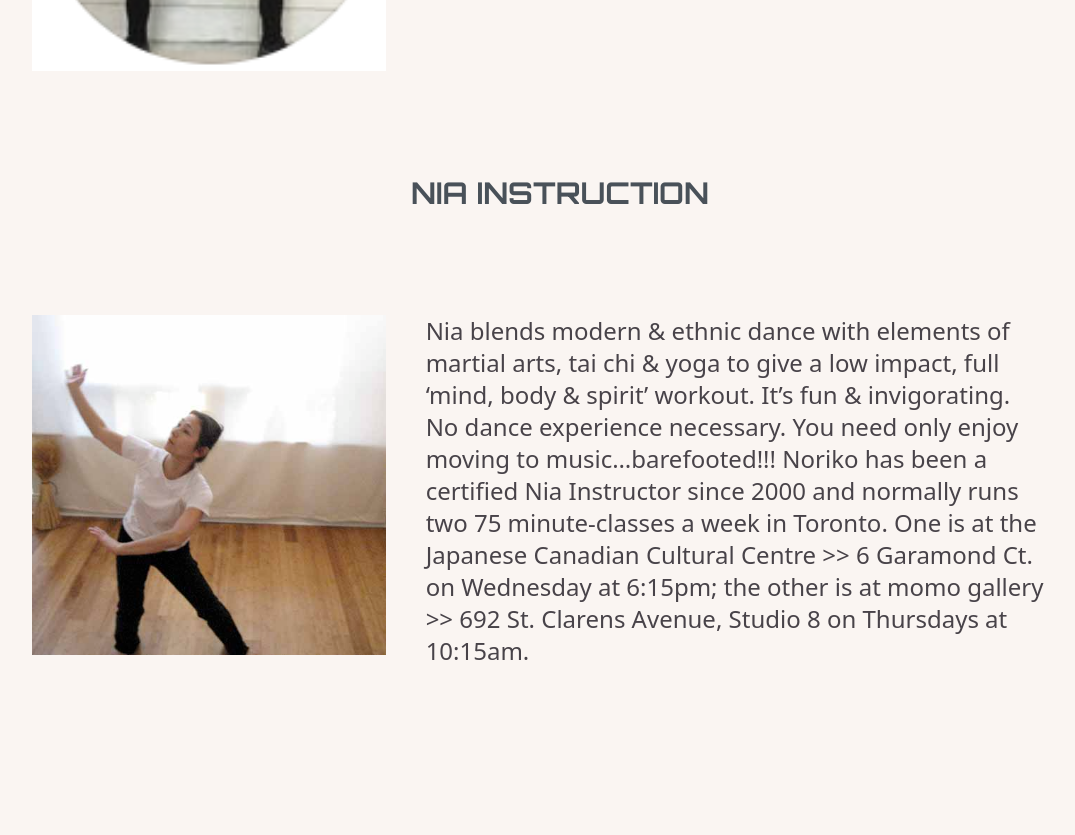
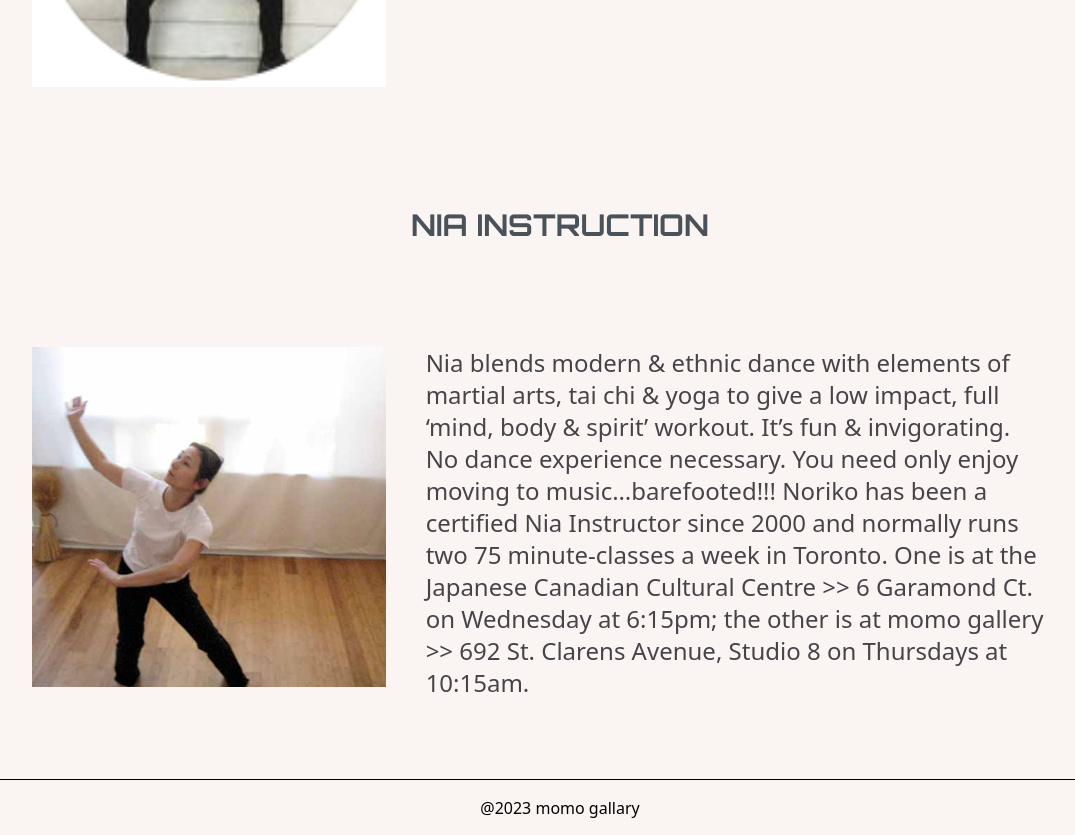
Before and after one commit to CarlSmoky/nextApp, a Next.js app: page / in a window 1280 px wide. Shown: the part 1220-2055 px from the top of the page, without its empty margins (80-1155 px from the left). Before the commit the page ends 1887 px from the top, so only its background shows below. Built offline with nearby package versions, Linux system fonts and the light colour scheme.

Commit message:
Add footer and min-height

```diff
--- /dev/null
+++ b/app/components/Fotter.tsx
@@ -0,0 +1,11 @@
+import React from 'react'
+
+const Fotter = () => {
+  return (
+    <footer className="bottom-0 w-full h-14 border-t border-black flex items-center justify-center">
+      <p className="">@2023 momo gallary</p>
+    </footer>
+  )
+}
+
+export default Fotter
--- a/app/components/Header.tsx
+++ b/app/components/Header.tsx
@@ -55,7 +55,7 @@ const Header: React.FC = () => {
           <div
             className={
               menuOpen
-                ? "fixed top-0 left-0 w-[75%] lg:hidden h-screen bg-[#ecf0f3] p-10 ease-in-out duration-500"
+                ? "fixed top-0 left-0 w-[75%] xl:hidden h-screen bg-[#ecf0f3] p-10 ease-in-out duration-500"
                 : "fixed left-[-100%] top-0 p-10 ease-in-out duration-500"
             }
           >
--- a/app/components/SectionWrapper.tsx
+++ b/app/components/SectionWrapper.tsx
@@ -8,7 +8,7 @@ interface Props extends PropsWithChildren {
 
 const SectionWrapper: React.FC< Props > = ({ title, children} : Props ) => {
   return (
-    <section className="margin-global">
+    <section className="margin-global mb-10 md:mb-16 lg:mb-20 xl:mb-24 min-h-[calc(100vh-209px)] md:min-h-[calc(100vh-300px)] lg:min-h-[calc(100vh-305px)] xl:min-h-[calc(100vh-312px)]">
       <SectionTitle
           title={title}
         />
--- a/app/globals.css
+++ b/app/globals.css
@@ -4,6 +4,6 @@
 
 @layer utilities {
   .margin-global {
-    @apply mx-6 md:mx-16 lg:mx-28 xl:mx-32
+    @apply mx-6 md:mx-16 lg:mx-28 xl:mx-72
   }
 }
--- a/app/layout.tsx
+++ b/app/layout.tsx
@@ -1,5 +1,6 @@
+import './globals.css'
 import Header from './components/Header'
-import './globals.css'
+import Fotter from './components/Fotter'
 import type { Metadata } from 'next'
 import { childrenProps } from './types/Interfaces'
 import { orbitron  } from './fonts'
@@ -19,6 +20,7 @@ const RootLayout: React.FC<childrenProps> = ({children}: childrenProps) => {
       <body className="bg-prime-100">
         <Header/>
         {children}
+        <Fotter/>
       </body>
     </html>
   )
```
